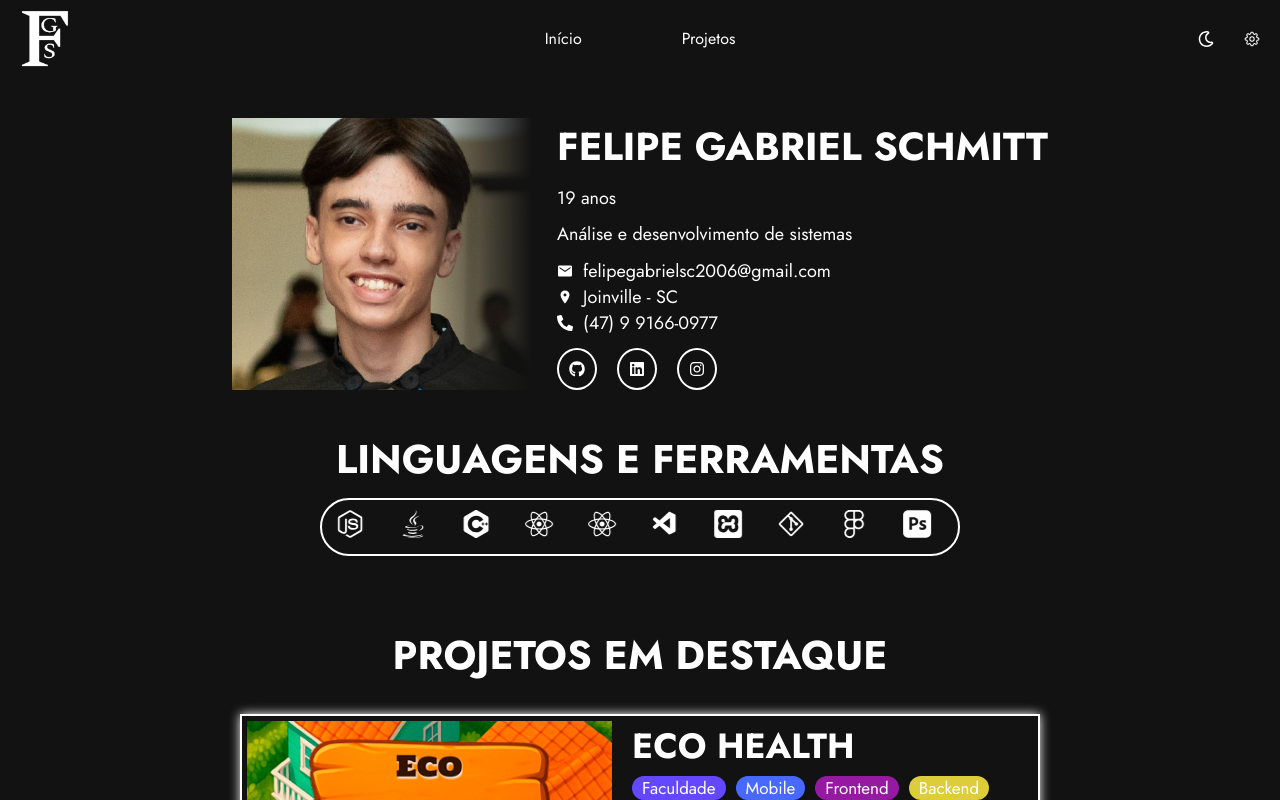
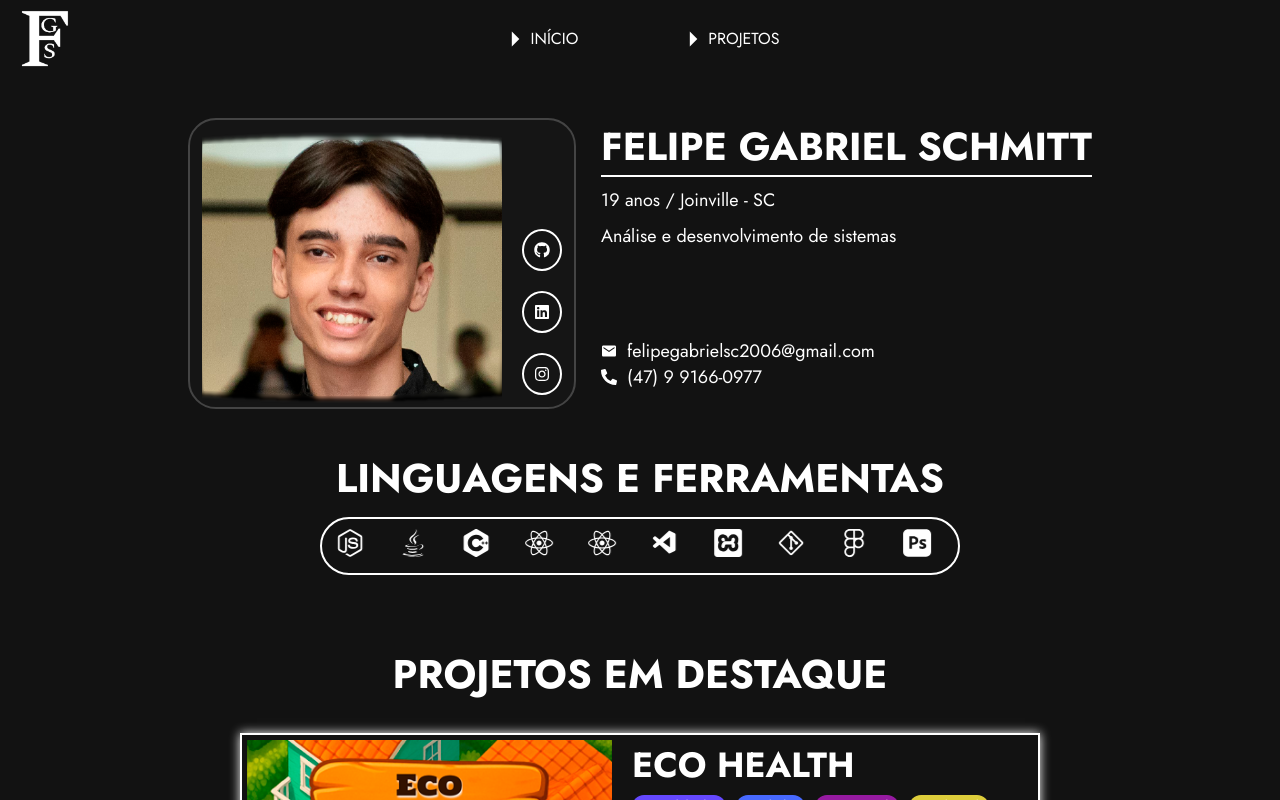
Before and after one commit to Felipe-G-Schmitt/PortfolioAtt, a React (Create React App) app: page / in a window 1280 px wide. Shown: the top 800 px of the page. Built offline with nearby package versions, Linux system fonts and the light colour scheme.

Commit message:
feat: start of the switch to an older layout style

```diff
--- a/src/components/About.js
+++ b/src/components/About.js
@@ -1,4 +1,4 @@
-import profile from "../assets/profile.png";
+import profile from "../assets/profile2.png";
 import { FaPhoneAlt, FaGithub, FaLinkedin, FaInstagram } from "react-icons/fa";
 import { IoMdMail, IoIosPin } from "react-icons/io";
 
@@ -6,15 +6,29 @@ function About() {
   return (
     <>
     <section className="About" id="About">
-        <div className="image-wrapper">
-            <img src={profile} alt="profile" className="profile"/>
-        <div className="image-overlay"></div>
+        <div className="profile-frame">
+            <div className="image-wrapper">
+                <img src={profile} alt="profile" className="profile"/>
+            </div>
+            <section className="icons">
+                <a href="https://github.com/Felipe-G-Schmitt" target="_blank" rel="noopener noreferrer">
+                    <FaGithub className="iconGH"/>
+                </a>
+
+                <a href="https://www.linkedin.com/in/felipe-gabriel-schmitt/" target="_blank" rel="noopener noreferrer">
+                    <FaLinkedin className="iconLk"/>
+                </a>
+
+                <a href="https://www.instagram.com/feeeepers/" target="_blank" rel="noopener noreferrer">
+                    <FaInstagram className="iconInsta"/>
+                </a>
+            </section>
         </div>
     <div className="image-gradient" />
 
     <div className="infos">
         <h1>Felipe Gabriel Schmitt</h1>
-        <p>19 anos</p>
+        <p>19 anos / Joinville - SC</p>
         <p>Análise e desenvolvimento de sistemas</p>
 
         <div className="socials">
@@ -23,28 +37,10 @@ function About() {
             <p>felipegabrielsc2006@gmail.com</p>
         </div>
         <div className="social-item">
-            <IoIosPin />
-            <p>Joinville - SC</p>
-        </div>
-        <div className="social-item">
             <FaPhoneAlt />
             <p>(47) 9 9166-0977</p>
         </div>
     </div>
-
-    <section className="icons">
-        <a href="https://github.com/Felipe-G-Schmitt" target="_blank" rel="noopener noreferrer">
-            <FaGithub className="iconGH"/>
-        </a>
-
-        <a href="https://www.linkedin.com/in/felipe-gabriel-schmitt/" target="_blank" rel="noopener noreferrer">
-            <FaLinkedin className="iconLk"/>
-        </a>
-
-        <a href="https://www.instagram.com/feeeepers/" target="_blank" rel="noopener noreferrer">
-            <FaInstagram className="iconInsta"/>
-        </a>
-    </section>
 
     </div>
     </section>
--- a/src/components/Header.js
+++ b/src/components/Header.js
@@ -1,20 +1,15 @@
 import logo from "../assets/logo.png";
-import { GoGear } from "react-icons/go";
-import { FaRegMoon } from "react-icons/fa";
+import { IoMdArrowDropright } from "react-icons/io";
 
 function Header() {
   return (
     <header>
       <img src={logo} class="logo" alt="Logo" />
       <div class="nav-links">
-        <a href="#About">Início</a>
-        <a href="#projects">Projetos</a>
+        <a href="#About"> <IoMdArrowDropright size={30}/> Início</a>
+
+        <a href="#projects"> <IoMdArrowDropright size={30}/> Projetos</a>
         {/* <a>Contato</a> */}
-      </div>
-
-      <div class="header-icons">
-        <FaRegMoon />
-        <GoGear />
       </div>
     </header>
   );
--- a/src/styles/global.css
+++ b/src/styles/global.css
@@ -68,10 +68,13 @@ body {
 }
 
 .nav-links a {
+  display: flex;
+  align-items: center;
   color: #fff;
   text-decoration: none;
   transform: scale(1);
   transition: transform 0.3s ease-in-out;
+  text-transform: uppercase;
 }
 
 .nav-links a:hover {
@@ -85,17 +88,49 @@ body {
   height: auto;
 }
 
-.header-icons {
-  display: flex;
-  gap: 30px;
-}
-
 .About {
   display: flex;
   justify-content: center;
   text-align: center;
   padding: 20px;
   margin-top: 20px;
+}
+
+.profile-frame {
+  display: flex;
+  width: auto;
+  height: auto;
+  aspect-ratio: 4 / 3;
+  padding: 12px;
+  background: #151515;
+  border: 2px solid #444444;
+  border-radius: 28px;
+  overflow: hidden;
+}
+
+.icons {
+  display: flex;
+  flex-direction: column;
+  gap: 20px;
+  margin-left: 20px;
+  margin-top: auto;
+}
+
+.icons a {
+  color: #fff;
+  text-decoration: none;
+  border: 2px white solid;
+  height: 42px;
+  padding: 10px;
+  border-radius: 50%;
+  transform: scale(1);
+  transition: ease-in-out 0.3s;
+}
+
+.icons a:hover {
+  transform: scale(1.2);
+  transition: ease-in-out 0.3s;
+  box-shadow: #fff 0px 0px 5px;
 }
 
 .image-wrapper {
@@ -132,6 +167,7 @@ body {
 .infos h1 {
   text-transform: uppercase;
   font-size: 39px;
+  border-bottom: 2px solid #fff;
 }
 
 .infos p {
@@ -153,29 +189,6 @@ body {
 .social-item p {
   margin-left: 10px;
   margin-block-start: 0px;
-}
-
-.icons {
-  display: flex;
-  gap: 20px;
-  margin-top: auto;
-}
-
-.icons a {
-  color: #fff;
-  text-decoration: none;
-  border: 2px white solid;
-  height: 42px;
-  padding: 10px;
-  border-radius: 50%;
-  transform: scale(1);
-  transition: ease-in-out 0.3s;
-}
-
-.icons a:hover {
-  transform: scale(1.2);
-  transition: ease-in-out 0.3s;
-  box-shadow: #fff 0px 0px 5px;
 }
 
 .langTolls {
@@ -241,7 +254,9 @@ body {
   text-align: center;
   border: 2px solid #fff;
   box-shadow: #fff 0px 0px 10px;
-  transition: width 0.5s ease, box-shadow 0.3s ease;
+  transition:
+    width 0.5s ease,
+    box-shadow 0.3s ease;
   cursor: pointer;
   text-decoration: none;
 }
@@ -320,7 +335,8 @@ body {
   background-color: var(--_slider-bg-clr);
   inset: var(--_switch-padding) 50% var(--_switch-padding)
     var(--_switch-padding);
-  transition: inset 500ms var(--_switch-easing),
+  transition:
+    inset 500ms var(--_switch-easing),
     background-color 500ms ease-in-out;
   z-index: -1;
 }
@@ -396,7 +412,9 @@ body {
   text-align: center;
   border: 2px solid #fff;
   box-shadow: #fff 0px 0px 10px;
-  transition: width 0.5s ease, box-shadow 0.3s ease;
+  transition:
+    width 0.5s ease,
+    box-shadow 0.3s ease;
   cursor: pointer;
   text-decoration: none;
 }
@@ -438,7 +456,9 @@ body {
   text-align: center;
   border: 2px solid #fff;
   box-shadow: #fff 0px 0px 10px;
-  transition: width 0.5s ease, box-shadow 0.3s ease;
+  transition:
+    width 0.5s ease,
+    box-shadow 0.3s ease;
   cursor: pointer;
   text-decoration: none;
 }
@@ -499,7 +519,7 @@ body {
   justify-content: space-between;
 }
 
-.project-langs .lang{
+.project-langs .lang {
   color: #fff;
   cursor: pointer;
   text-decoration: none;
@@ -526,7 +546,9 @@ body {
   white-space: nowrap;
   opacity: 0;
   pointer-events: none;
-  transition: opacity 0.3s ease, transform 0.3s ease;
+  transition:
+    opacity 0.3s ease,
+    transform 0.3s ease;
 }
 
 .project-langs .lang::before {
@@ -586,7 +608,9 @@ body {
     text-align: center;
     border: 2px solid #fff;
     box-shadow: #fff 0px 0px 10px;
-    transition: width 0.5s ease, box-shadow 0.3s ease;
+    transition:
+      width 0.5s ease,
+      box-shadow 0.3s ease;
     cursor: pointer;
     text-decoration: none;
   }
@@ -757,10 +781,6 @@ body {
 }
 
 @media (max-width: 480px) {
-  .header-icons {
-    gap: 15px;
-  }
-
   .skills-track {
     gap: 20px;
     animation-duration: 15s;
```
Also changed, not shown: src/assets/profile2.png (added), 1 other file (tests, documents, lock files or other folders).
